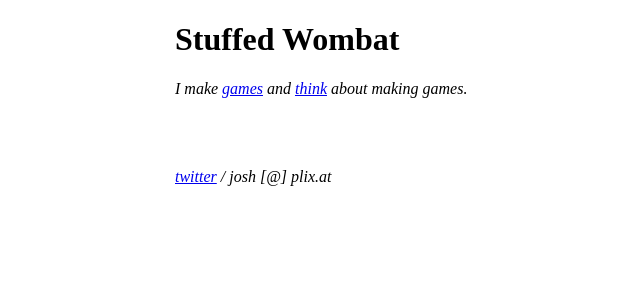
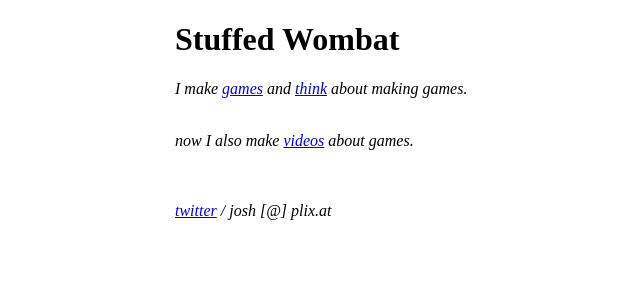
Before and after one commit to stuffedwombat/stuffedwombat.github.io, a Jekyll site: the page built from index.md, in a window 1280 px wide. Shown: the top 300 px of the page, without its empty margins (149-789 px from the left). Built offline with Jekyll 4.4.1, drawn with Linux system fonts in a browser that asks for light colours; our own code applies the rules of GitHub Pages for plain Markdown files; comment, search, counter and statistics services are not loaded.

Commit message:
Update index.md

```diff
--- a/index.md
+++ b/index.md
@@ -3,5 +3,7 @@
 *I make [games](games) and [think](thinking) about making games.*
 <br><br>
 
+*now I also make [videos](video essays) about games.*
+
 <br><br>
 *<a href="https://twitter.com/wombatstuff" target="_blank">twitter</a> / josh [@] plix.at*
```
